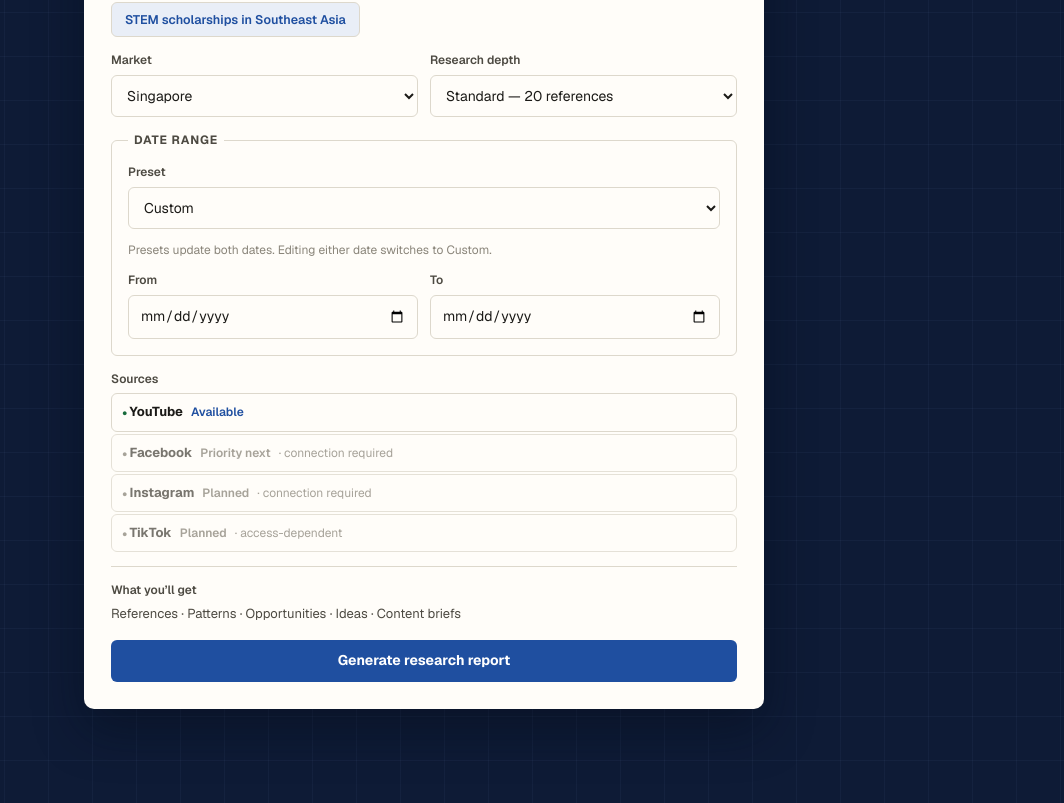
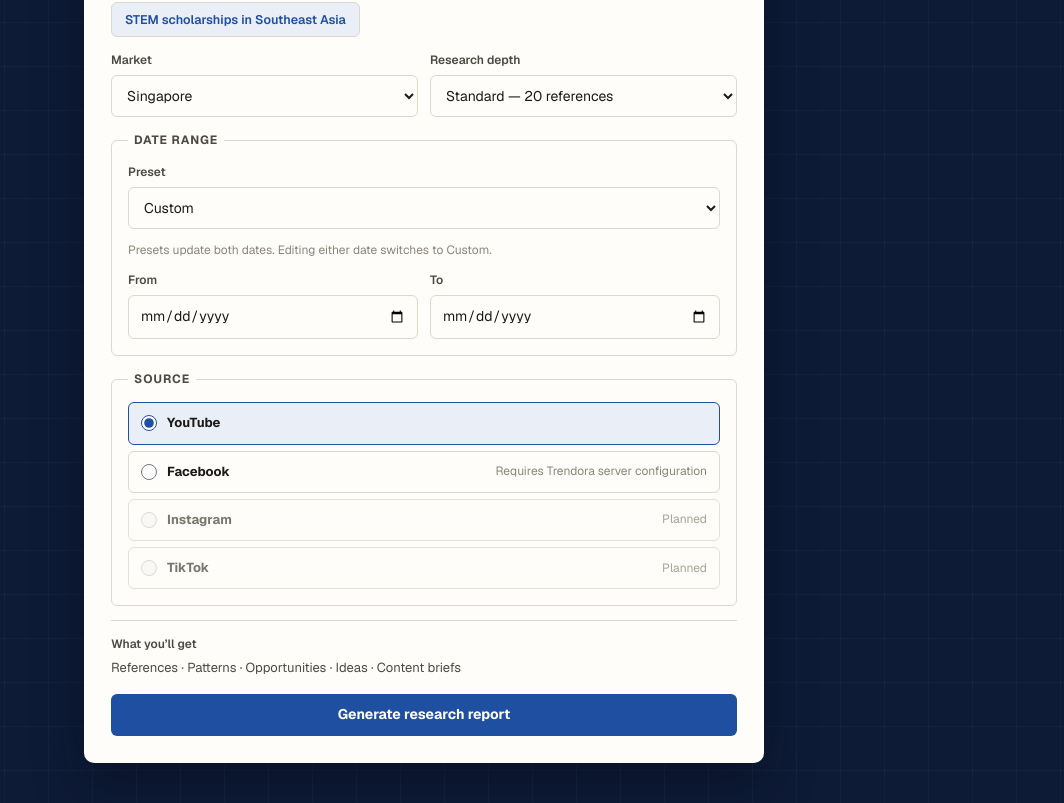
Before and after one commit to LexterMorgan/trendora, a Next.js app in the folder web/: page / in a window 1280 px wide. Shown: the part 481-1284 px from the top of the page, without its empty margins (216-1280 px from the left). Built offline with nearby package versions, Linux system fonts and the light colour scheme.

Commit message:
feat: add Facebook Page research frontend

```diff
--- a/web/app/globals.css
+++ b/web/app/globals.css
@@ -1040,67 +1040,98 @@ a {
   border-color: var(--accent);
 }
 
-/* Source roadmap inside the form */
+/* Source selector inside the form */
 
-.source-roadmap {
-  list-style: none;
+.source-fieldset {
   margin: 0;
-  padding: 0;
+  padding: 14px 16px 16px;
+  border: var(--rule);
+  border-radius: var(--radius);
   display: flex;
   flex-direction: column;
-  gap: 2px;
+  gap: 8px;
+  min-width: 0;
 }
 
-.source-roadmap-item {
+.source-fieldset legend {
+  padding: 0 6px;
+  font-size: 12px;
+  font-weight: 700;
+  text-transform: uppercase;
+  letter-spacing: 0.08em;
+  color: var(--ink-soft);
+}
+
+.source-options {
   display: flex;
-  align-items: baseline;
-  gap: 8px;
-  padding: 8px 10px;
+  flex-direction: column;
+  gap: 6px;
+}
+
+.source-option {
+  display: flex;
+  align-items: center;
+  gap: 10px;
+  padding: 10px 12px;
+  min-height: 42px;
   border: var(--rule);
   border-radius: var(--radius);
+  background: var(--surface);
+  cursor: pointer;
   font-size: 13px;
-  background: var(--surface);
+  transition: border-color 120ms ease, background 120ms ease;
 }
 
-.source-roadmap-item.is-disabled {
-  color: var(--ink-faint);
-  background: var(--surface);
-  opacity: 0.75;
+.source-option input[type="radio"] {
+  accent-color: var(--accent);
+  width: 16px;
+  height: 16px;
+  margin: 0;
+  flex-shrink: 0;
 }
 
-.roadmap-name {
+.source-option input[type="radio"]:focus-visible {
+  outline: 2px solid var(--accent);
+  outline-offset: 2px;
+}
+
+.source-option.is-selected {
+  border-color: var(--accent);
+  background: var(--accent-soft);
+}
+
+.source-option.is-disabled {
+  color: var(--ink-faint);
+  opacity: 0.75;
+  cursor: default;
+}
+
+.source-name {
   font-weight: 650;
   color: var(--ink);
 }
 
-.source-roadmap-item.is-disabled .roadmap-name {
+.source-option.is-disabled .source-name {
   color: var(--ink-soft);
 }
 
-.roadmap-name::before {
-  content: "● ";
-  font-size: 9px;
-  color: var(--ok);
+.source-note {
+  font-size: 12px;
+  color: var(--ink-faint);
+  margin-left: auto;
+  text-align: right;
 }
 
-.source-roadmap-item.is-disabled .roadmap-name::before {
-  color: var(--ink-faint);
-}
+@media (max-width: 640px) {
+  .source-option {
+    flex-wrap: wrap;
+  }
 
-.roadmap-status {
-  font-size: 12px;
-  color: var(--accent);
-  font-weight: 600;
-}
-
-.source-roadmap-item.is-disabled .roadmap-status {
-  color: var(--ink-faint);
-  font-weight: 550;
-}
-
-.roadmap-note {
-  font-size: 12px;
-  color: var(--ink-faint);
+  .source-note {
+    margin-left: 26px;
+    width: 100%;
+    text-align: left;
+  }
 }
 
 @media (max-width: 640px) {
--- a/web/components/ErrorState.tsx
+++ b/web/components/ErrorState.tsx
@@ -6,9 +6,9 @@ const CODE_MESSAGES: Record<string, string> = {
   research_no_coverage:
     "No requested source can satisfy this research capability.",
   research_source_not_configured:
-    "The research source is not configured on the server. The backend may need a YouTube API key.",
+    "The selected research source is not configured on Trendora's server.",
   research_upstream_error:
-    "YouTube research is temporarily unavailable. Please try again later.",
+    "The selected research source is temporarily unavailable. Please try again later.",
   backend_unreachable:
     "The Trendora backend could not be reached. Make sure the backend is running.",
   backend_not_configured:
--- a/web/components/ReferenceCard.tsx
+++ b/web/components/ReferenceCard.tsx
@@ -6,7 +6,8 @@ interface ReferenceCardProps {
 }
 
 export function ReferenceCard({ reference }: ReferenceCardProps) {
-  const title = reference.title || "Untitled video";
+  const isFacebook = reference.source_code === "facebook";
+  const title = reference.title || (isFacebook ? "Facebook post" : "Untitled video");
   const url = reference.url ?? "#";
 
   return (
@@ -25,6 +26,23 @@ export function ReferenceCard({ reference }: ReferenceCardProps) {
       )}
 
       <dl className="reference-metrics">
+        {isFacebook ? (
+          <>
+            <div className="metric">
+              <dt>Reactions</dt>
+              <dd>{formatMetric(reference.metrics.reaction_count)}</dd>
+            </div>
+            <div className="metric">
+              <dt>Comments</dt>
+              <dd>{formatMetric(reference.metrics.comment_count)}</dd>
+            </div>
+            <div className="metric">
+              <dt>Shares</dt>
+              <dd>{formatMetric(reference.metrics.share_count)}</dd>
+            </div>
+          </>
+        ) : (
+          <>
             <div className="metric">
               <dt>Views</dt>
               <dd>{formatMetric(reference.metrics.view_count)}</dd>
@@ -37,6 +55,8 @@ export function ReferenceCard({ reference }: ReferenceCardProps) {
               <dt>Comments</dt>
               <dd>{formatMetric(reference.metrics.comment_count)}</dd>
             </div>
+          </>
+        )}
       </dl>
 
       <div className="reference-meta">
--- a/web/components/ReportView.tsx
+++ b/web/components/ReportView.tsx
@@ -10,6 +10,7 @@ import {
   resolveUpstreamChain,
 } from "@/lib/report-provenance";
 import { briefMarkdown, copyToClipboard, downloadReportJson, ideaMarkdown } from "@/lib/report-actions";
+import { sourceLabel } from "@/lib/format";
 import { CitationDrawer } from "./CitationDrawer";
 import { CoveragePanel } from "./CoveragePanel";
 import { MarketCaveat } from "./MarketCaveat";
@@ -75,8 +76,8 @@ export function ReportView({ report }: ReportViewProps) {
 
   const provenance = [
     `Report status: ${report.status}`,
-    `Executed sources: ${report.research.executed_sources.join(", ") || "none"}`,
-    `Requested sources: ${report.research.query.sources.join(", ") || "none"}`,
+    `Executed sources: ${report.research.executed_sources.map(sourceLabel).join(", ") || "none"}`,
+    `Requested sources: ${report.research.query.sources.map(sourceLabel).join(", ") || "none"}`,
     `References: ${report.research.references.length}`,
   ];
 
--- a/web/components/ResearchForm.tsx
+++ b/web/components/ResearchForm.tsx
@@ -37,11 +37,11 @@ export const DATE_PRESETS = [
   { value: "custom", label: "Custom" },
 ];
 
-export const SOURCE_ROADMAP = [
-  { code: "youtube", name: "YouTube", status: "Available", note: null, disabled: false },
-  { code: "facebook", name: "Facebook", status: "Priority next", note: "connection required", disabled: true },
-  { code: "instagram", name: "Instagram", status: "Planned", note: "connection required", disabled: true },
-  { code: "tiktok", name: "TikTok", status: "Planned", note: "access-dependent", disabled: true },
+export const SOURCE_OPTIONS = [
+  { code: "youtube", name: "YouTube", note: null, disabled: false },
+  { code: "facebook", name: "Facebook", note: "Requires Trendora server configuration", disabled: false },
+  { code: "instagram", name: "Instagram", note: "Planned", disabled: true },
+  { code: "tiktok", name: "TikTok", note: "Planned", disabled: true },
 ];
 
 export interface ResearchFormValues {
@@ -51,6 +51,7 @@ export interface ResearchFormValues {
   date_to: string;
   sources: string[];
   result_limit: number;
+  facebook_page_id?: string;
 }
 
 /* Local-calendar date helpers. Never UTC, never hardcoded years. */
@@ -119,6 +120,12 @@ export function ResearchForm({ onSubmit, disabled, initialValues, showExamples }
   const [resultLimit, setResultLimit] = useState<number>(() =>
     safeDepth(initialValues?.result_limit),
   );
+  const [source, setSource] = useState<string>(() =>
+    initialValues?.sources?.[0] === "facebook" ? "facebook" : "youtube",
+  );
+  const [facebookPageId, setFacebookPageId] = useState(
+    initialValues?.facebook_page_id ?? "",
+  );
   const [localError, setLocalError] = useState<string | null>(null);
 
   const [preset, setPreset] = useState<string>(() => {
@@ -169,7 +176,23 @@ export function ResearchForm({ onSubmit, disabled, initialValues, showExamples }
       setLocalError("Dates must not be in the future.");
       return;
     }
+    if (source === "facebook" && !facebookPageId.trim()) {
+      setLocalError("Enter the Facebook Page ID to research.");
+      return;
+    }
     setLocalError(null);
+    if (source === "facebook") {
+      onSubmit({
+        topic: topic.trim(),
+        market,
+        date_from: dateFrom,
+        date_to: dateTo,
+        sources: ["facebook"],
+        result_limit: resultLimit,
+        facebook_page_id: facebookPageId.trim(),
+      });
+      return;
+    }
     onSubmit({
       topic: topic.trim(),
       market,
@@ -298,25 +321,57 @@ export function ResearchForm({ onSubmit, disabled, initialValues, showExamples }
         </div>
       </fieldset>
 
-      <div className="form-field">
-        <span className="form-label" id="sources-label">
-          Sources
-        </span>
-        <ul className="source-roadmap" aria-labelledby="sources-label">
-          {SOURCE_ROADMAP.map((source) => (
-            <li
-              key={source.code}
-              className={
-                source.disabled ? "source-roadmap-item is-disabled" : "source-roadmap-item"
-              }
+      <fieldset className="source-fieldset">
+        <legend>Source</legend>
+        <div className="source-options">
+          {SOURCE_OPTIONS.map((option) => (
+            <label
+              key={option.code}
+              className={[
+                "source-option",
+                source === option.code ? "is-selected" : "",
+                option.disabled ? "is-disabled" : "",
+              ]
+                .filter(Boolean)
+                .join(" ")}
             >
-              <span className="roadmap-name">{source.name}</span>
-              <span className="roadmap-status">{source.status}</span>
-              {source.note && <span className="roadmap-note">· {source.note}</span>}
-            </li>
+              <input
+                type="radio"
+                name="source"
+                value={option.code}
+                checked={source === option.code}
+                onChange={(event) => setSource(event.target.value)}
+                disabled={option.disabled || disabled}
+              />
+              <span className="source-name">{option.name}</span>
+              {option.note && <span className="source-note">{option.note}</span>}
+            </label>
           ))}
-        </ul>
-      </div>
+        </div>
+      </fieldset>
+
+      {source === "facebook" && (
+        <div className="form-field page-id-field">
+          <label htmlFor="facebook-page-id">Facebook Page ID</label>
+          <input
+            id="facebook-page-id"
+            type="text"
+            value={facebookPageId}
+            onChange={(event) => setFacebookPageId(event.target.value)}
+            placeholder="123456789"
+            required
+            disabled={disabled}
+          />
+          <p className="date-help">
+            Enter a public Facebook Page ID. You do not log into Facebook;
+            Trendora’s server must have approved Meta access configured.
+          </p>
+          <p className="date-help">
+            For Facebook, the topic and market organize the report but do not
+            filter which Page posts are collected.
+          </p>
+        </div>
+      )}
 
       {localError && (
         <p className="form-error" role="alert">
--- a/web/components/TurnView.tsx
+++ b/web/components/TurnView.tsx
@@ -21,12 +21,18 @@ interface TurnViewProps {
 }
 
 export function userMessage(request: ResearchFormValues): string {
+  const isFacebook = request.sources[0] === "facebook";
+  const sourceSummary = isFacebook
+    ? request.facebook_page_id
+      ? `Facebook · Page ${request.facebook_page_id}`
+      : "Facebook"
+    : request.sources.map(sourceLabel).join(", ");
   return [
     request.topic,
     request.market,
     `${request.date_from} → ${request.date_to}`,
     depthWording(request.result_limit),
-    request.sources.map(sourceLabel).join(", "),
+    sourceSummary,
   ]
     .filter(Boolean)
     .join(" · ");
--- a/web/lib/format.ts
+++ b/web/lib/format.ts
@@ -33,5 +33,6 @@ export function formatDate(value: string | null): string {
 
 export function sourceLabel(sourceCode: string): string {
   if (sourceCode === "youtube") return "YouTube";
+  if (sourceCode === "facebook") return "Facebook";
   return sourceCode;
 }
--- a/web/lib/trendora-api.ts
+++ b/web/lib/trendora-api.ts
@@ -14,6 +14,7 @@ export interface ResearchRequest {
   date_to: string;
   sources: string[];
   result_limit: number;
+  facebook_page_id?: string;
 }
 
 export interface ResearchQueryResponse {
@@ -23,6 +24,7 @@ export interface ResearchQueryResponse {
   date_to: string;
   sources: string[];
   result_limit: number;
+  facebook_page_id: string | null;
 }
 
 export interface SourceCoverageResponse {
@@ -41,6 +43,8 @@ export interface ResearchMetricsResponse {
   view_count: number | null;
   like_count: number | null;
   comment_count: number | null;
+  reaction_count: number | null;
+  share_count: number | null;
 }
 
 export interface ResearchReferenceResponse {
```
Also changed, not shown: 3 other files (tests, documents, lock files or other folders). Lines whose indentation alone changed are shown as unchanged.
